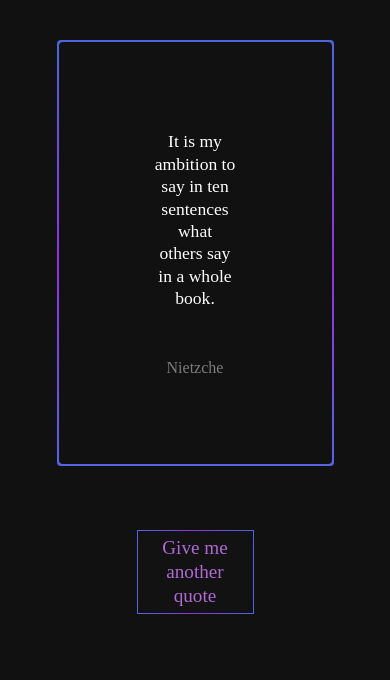
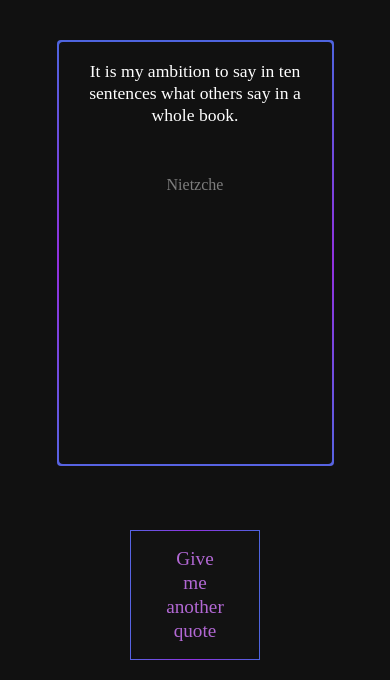
Before and after one commit to H0und5/battledco, a React (Create React App) app: page / in a window 390 px wide. Shown: the top 680 px of the page. Built offline with nearby package versions, Linux system fonts and the light colour scheme; a web font is replaced by a local one.

Commit message:
-- Observation -- Made the app a little more mobile responsive.

```diff
--- a/src/components/Button.module.css
+++ b/src/components/Button.module.css
@@ -46,3 +46,44 @@
   align-items: center;
   text-align: center;
 }
+
+@media screen and (max-widtH: 520px) {
+  .button {
+    display: flex;
+    flex-direction: row;
+    justify-content: center;
+    align-items: center;
+    padding: 4rem;
+
+    border: 1px solid;
+
+    border-image-slice: 1;
+    border-image-source: linear-gradient(
+      to right,
+      #397de4 -24.08%,
+      #9231df 47.56%,
+      #317adf 122.24%
+    );
+
+    margin-top: 4rem;
+
+    width: 30vw;
+    height: 10vh;
+
+    background: #121212;
+    border-radius: 20px;
+  }
+
+  .button p {
+    color: #b268d4;
+
+    font-style: normal;
+    font-weight: 300;
+    font-size: 1.2rem;
+    line-height: 24px;
+
+    display: flex;
+    align-items: center;
+    text-align: center;
+  }
+}
--- a/src/components/QuoteCard.module.css
+++ b/src/components/QuoteCard.module.css
@@ -51,3 +51,37 @@
   font-family: var(--app-secondary-type);
   color: var(--body-secondary-color);
 }
+
+@media screen and (max-width: 520px) {
+  .quoteCardContainer {
+    margin-top: 2rem;
+    background: -webkit-linear-gradient(90deg, #397DE4 -24.08%, #9231DF 47.56%, #317ADF 122.24%);
+    width: 70vw;
+    min-height: 20vh;
+    max-height: 70vh;
+    border-radius: 4px;
+    padding: 2px;
+  }
+
+  .quoteCardInternal {
+    background: var(--bg-primary-color);
+    align-items: center;
+    display: flex;
+    flex-direction: column;
+    justify-content: normal;
+    color: #fff;
+    width: 70vw;
+    min-height: 20vh;
+    max-height: 70vh;
+    border-radius: 4px;
+  }
+
+  .quoteProperty {
+    font-family: var(--app-secondary-type);
+    text-align: center;
+    padding-right: 1.6rem;
+    padding-left: 1.6rem;
+    line-height: 1.4rem;
+    font-size: 1.1rem;
+  }
+}
```
